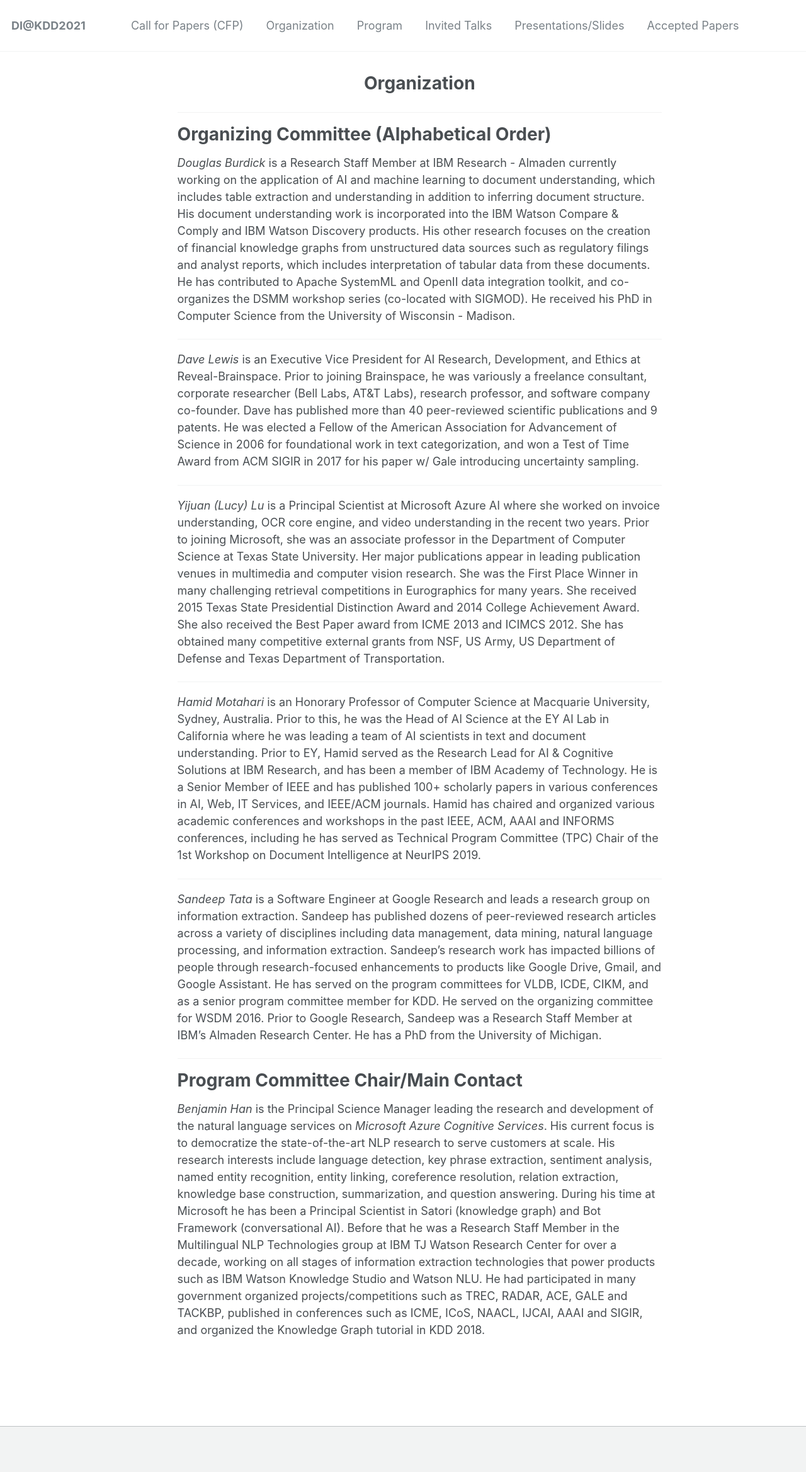
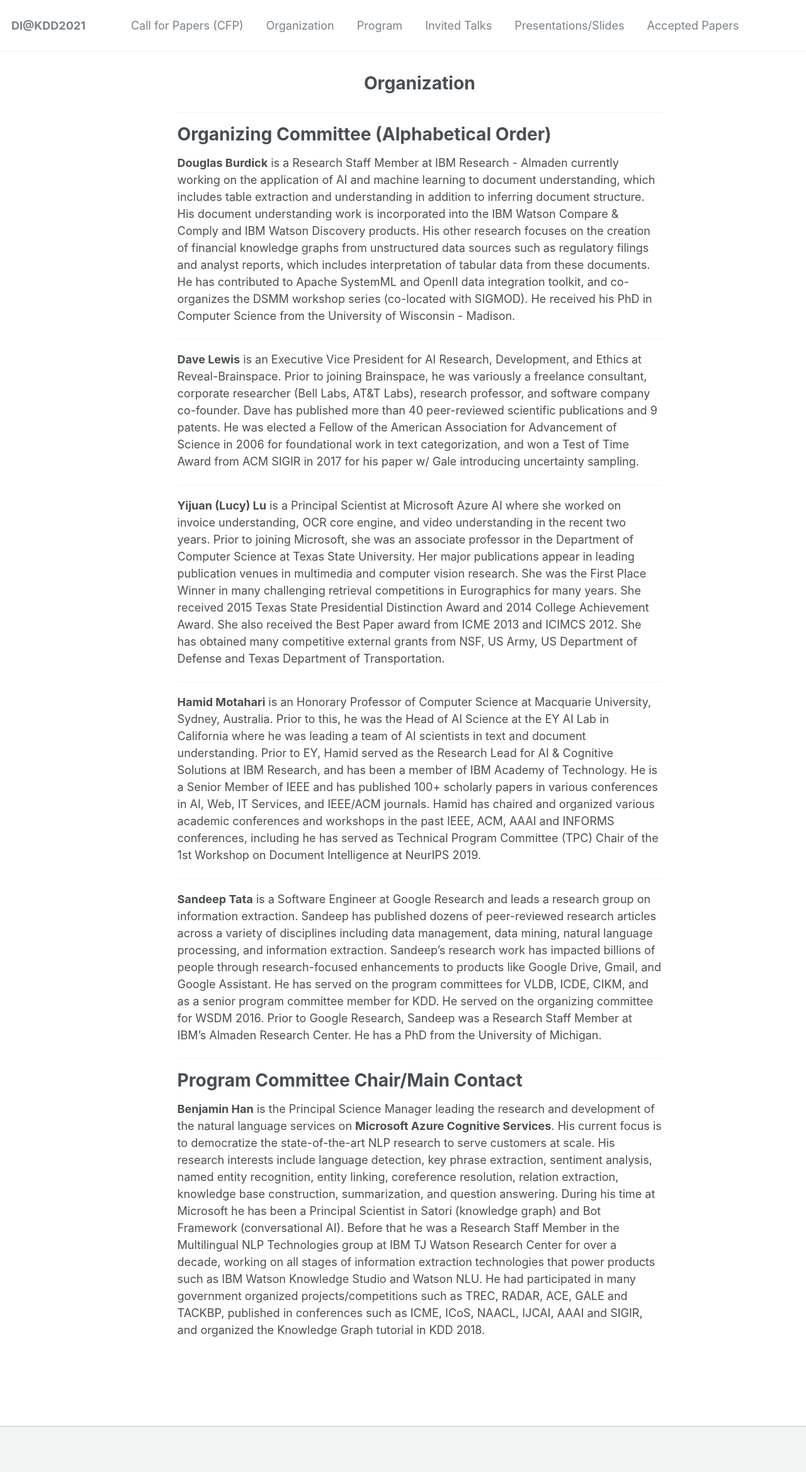
Before and after one commit to document-intelligence/DI-2022, a Jekyll site: the page built from _pages/organization.md, in a window 1280 px wide. Shown: the whole page at 63% size. Built offline with Jekyll 4.4.1, drawn with Linux system fonts in a browser that asks for light colours.

```diff
--- a/_pages/organization.md
+++ b/_pages/organization.md
@@ -9,7 +9,7 @@ permalink: /organization/
 
 # Organizing Committee (Alphabetical Order)
 
-*Douglas Burdick* is a Research Staff Member at IBM Research - Almaden
+**Douglas Burdick** is a Research Staff Member at IBM Research - Almaden
 currently working on the application of AI and machine learning to
 document understanding, which includes table extraction and
 understanding in addition to inferring document structure. His
@@ -25,7 +25,7 @@ the University of Wisconsin - Madison.
 
 ------
 
-*Dave Lewis* is an Executive Vice President for AI Research,
+**Dave Lewis** is an Executive Vice President for AI Research,
 Development, and Ethics at Reveal-Brainspace. Prior to joining
 Brainspace, he was variously a freelance consultant, corporate
 researcher (Bell Labs, AT&T Labs), research professor, and software
@@ -38,11 +38,11 @@ sampling.
 
 ------
 
-*Yijuan (Lucy) Lu* is a Principal Scientist at Microsoft Azure AI where she worked on invoice understanding, OCR core engine, and video understanding in the recent two years. Prior to joining Microsoft, she was an associate professor in the Department of Computer Science at Texas State University. Her major publications appear in leading publication venues in multimedia and computer vision research.  She was the First Place Winner in many challenging retrieval competitions in Eurographics for many years. She received 2015 Texas State Presidential Distinction Award and 2014 College Achievement Award. She also received the Best Paper award from ICME 2013 and ICIMCS 2012. She has obtained many competitive external grants from NSF, US Army, US Department of Defense and Texas Department of Transportation.
+**Yijuan (Lucy) Lu** is a Principal Scientist at Microsoft Azure AI where she worked on invoice understanding, OCR core engine, and video understanding in the recent two years. Prior to joining Microsoft, she was an associate professor in the Department of Computer Science at Texas State University. Her major publications appear in leading publication venues in multimedia and computer vision research.  She was the First Place Winner in many challenging retrieval competitions in Eurographics for many years. She received 2015 Texas State Presidential Distinction Award and 2014 College Achievement Award. She also received the Best Paper award from ICME 2013 and ICIMCS 2012. She has obtained many competitive external grants from NSF, US Army, US Department of Defense and Texas Department of Transportation.
 
 ------
 
-*Hamid Motahari* is an Honorary Professor of Computer Science at
+**Hamid Motahari** is an Honorary Professor of Computer Science at
 Macquarie University, Sydney, Australia. Prior to this, he was the
 Head of AI Science at the EY AI Lab in California where he was leading
 a team of AI scientists in text and document understanding. Prior to
@@ -57,7 +57,7 @@ the 1st Workshop on Document Intelligence at NeurIPS 2019.
 
 ------
 
-*Sandeep Tata* is a Software Engineer at Google Research and leads a
+**Sandeep Tata** is a Software Engineer at Google Research and leads a
 research group on information extraction.  Sandeep has published
 dozens of peer-reviewed research articles across a variety of
 disciplines including data management, data mining, natural language
@@ -73,9 +73,9 @@ from the University of Michigan.
 ------
 # Program Committee Chair/Main Contact
 
-*Benjamin Han* is the Principal Science Manager leading the research
-and development of the natural language services on *Microsoft Azure
-Cognitive Services*. His current focus is to democratize the
+**Benjamin Han** is the Principal Science Manager leading the research
+and development of the natural language services on **Microsoft Azure
+Cognitive Services**. His current focus is to democratize the
 state-of-the-art NLP research to serve customers at scale. His
 research interests include language detection, key phrase extraction,
 sentiment analysis, named entity recognition, entity linking,
```
